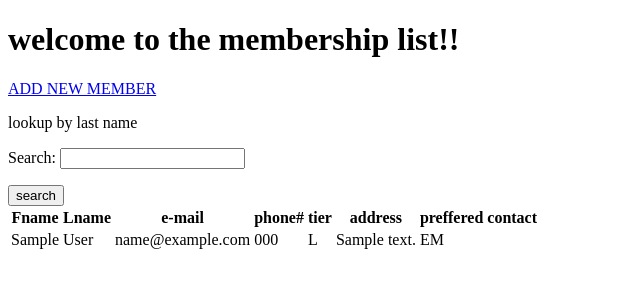
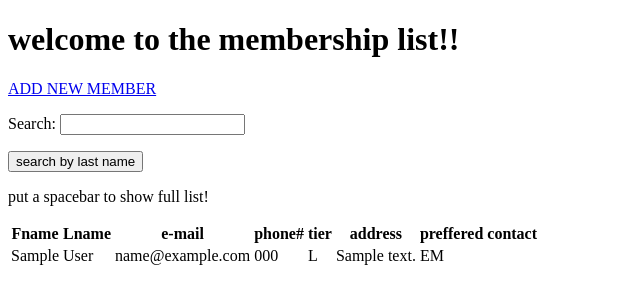
Before and after one commit to Mjames951/list, a Django app: page /list/ in a window 1280 px wide. Shown: the top 304 px of the page, without its empty margins (0-640 px from the left). Run offline with Django 3.2, Linux system fonts and the light colour scheme; tables that the repository leaves empty hold one stand-in row (values such as "Sample post").

Commit message:
added some last minute tweaks and a way to show full list again

```diff
--- a/list/templates/list/member_list.html
+++ b/list/templates/list/member_list.html
@@ -7,10 +7,10 @@
         <h1>welcome to the membership list!!</h1>
         <p><a href="{% url 'member_new' %}">ADD NEW MEMBER</a></p>
         {% block content %}
-            <p>lookup by last name</p>
             <form method="POST">{% csrf_token %}
                 {{ form.as_p }}
-                <button type="submit">search</button>
+                <button type="submit">search by last name</button>
+                <p>put a spacebar to show full list!</p>
             </form>
         {% endblock %}
         <table>
--- a/list/views.py
+++ b/list/views.py
@@ -10,6 +10,9 @@ def index(request):
         form = SearchForm(request.POST)
         if form.is_valid():
             members = Member.objects.filter(Lname__contains=request.POST['search'])
+        if request.POST['search'] == ' ':
+            members = Member.objects.all().order_by('Lname')
+        form = SearchForm()
     else:
         members = Member.objects.all().order_by('Lname')
         form = SearchForm()
```
